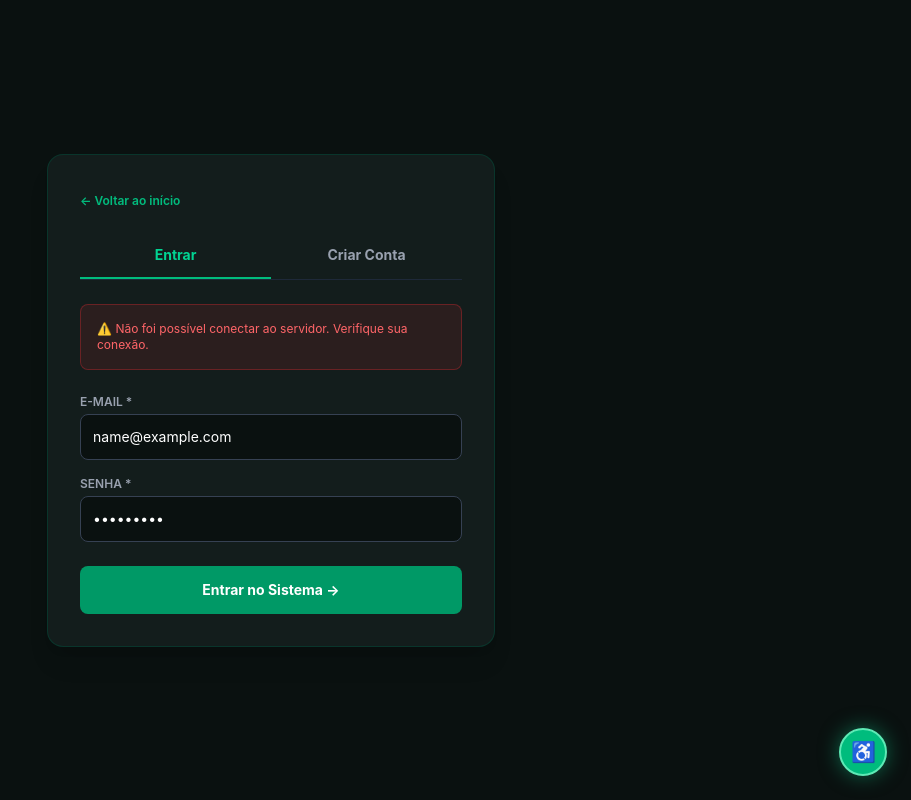
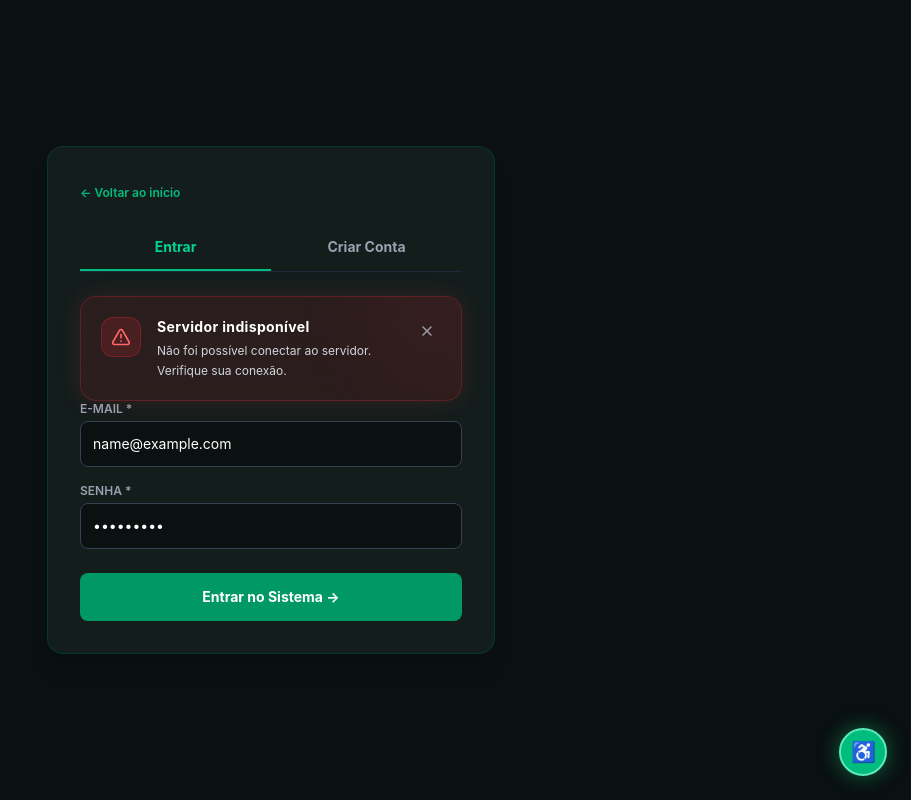
Before and after one commit to Hackathon-UFPA/hackathon_frontend, a Next.js app: page /login in a window 1280 px wide. Both pictures are taken after typing "name@example.com", "Sample123" into the empty fields and a click on the button "Entrar no Sistema →". Shown: the whole page, without its empty margins (369-1280 px from the left). Built offline with nearby package versions, Linux system fonts and the light colour scheme; no server answers.

Commit message:
feat(feedback): adiciona ApiErrorAlert e padroniza erros de API no login e inscricao

```diff
--- a/app/inscricao/page.tsx
+++ b/app/inscricao/page.tsx
@@ -4,7 +4,6 @@ import { useCallback, useEffect, useState } from "react";
 import { useRouter } from "next/navigation";
 import Link from "next/link";
 import {
-  ApiError,
   auth,
   comprovantes,
   convites,
@@ -20,6 +19,8 @@ import {
 } from "@/lib/api";
 import { useSession } from "@/lib/useSession";
 
+import ApiErrorAlert from "@/components/feedback/ApiErrorAlert";
+
 const inp =
   "w-full bg-[#0A1110] border border-gray-700 rounded-lg p-3 text-white focus:border-emerald-500 focus:outline-none text-sm";
 const lbl = "block text-xs uppercase text-gray-400 mb-1 font-semibold";
@@ -28,9 +29,6 @@ const btn =
 const btnGhost =
   "px-4 py-2 bg-white/5 hover:bg-white/10 border border-gray-700 text-xs rounded-lg text-white font-bold cursor-pointer disabled:opacity-50";
 const card = "bg-[#131D1C] p-6 rounded-2xl border border-emerald-900/50 shadow-xl";
-
-const msg = (e: unknown) =>
-  e instanceof ApiError ? e.message : e instanceof Error ? e.message : "Erro inesperado.";
 
 /* ───────── Leitura e aceite do regulamento + termo de consentimento ───────── */
 function TermosBox({
@@ -45,10 +43,13 @@ function TermosBox({
   const [lista, setLista] = useState<Termo[]>([]);
   const [ok, setOk] = useState(false);
   const [busy, setBusy] = useState(false);
-  const [erro, setErro] = useState<string | null>(null);
+  const [erro, setErro] = useState<unknown>(null);
 
   useEffect(() => {
-    termos.vigentes(hackathonId).then(setLista).catch((e) => setErro(msg(e)));
+    termos
+      .vigentes(hackathonId)
+      .then(setLista)
+      .catch((e) => setErro(e));
   }, [hackathonId]);
 
   const confirmar = async () => {
@@ -57,7 +58,7 @@ function TermosBox({
     try {
       await onConfirmar(lista.map((t) => t.id));
     } catch (e) {
-      setErro(msg(e));
+      setErro(e);
     } finally {
       setBusy(false);
     }
@@ -78,7 +79,21 @@ function TermosBox({
           )}
         </details>
       ))}
-      {erro && <p className="text-red-400 text-xs">⚠️ {erro}</p>}
+
+
+      {erro != null && (
+        <ApiErrorAlert
+          erro={erro}
+          onRetry={() =>
+            termos
+              .vigentes(hackathonId)
+              .then(setLista)
+              .catch((e) => setErro(e))
+          }
+          onClose={() => setErro(null)}
+        />
+      )}
+
       {lista.length > 0 && (
         <>
           <label className="flex items-start gap-2 text-xs text-gray-300">
@@ -104,7 +119,7 @@ export default function InscricaoPage() {
   const router = useRouter();
   const { user, pronto } = useSession(["PARTICIPANTE"]);
   const [visao, setVisao] = useState<Visao>({ tipo: "carregando" });
-  const [erro, setErro] = useState<string | null>(null);
+  const [erro, setErro] = useState<unknown>(null);
   const [busy, setBusy] = useState(false);
 
   const [novaEquipe, setNovaEquipe] = useState({ nome: "", descricao: "" });
@@ -129,7 +144,7 @@ export default function InscricaoPage() {
       const [recebidos, comps] = await Promise.all([convites.meus(), comprovantes.meus()]);
       setVisao({ tipo: "sem-equipe", hackathonId: comps[0]?.hackathon_id ?? null, recebidos });
     } catch (e) {
-      setErro(msg(e));
+      setErro(e);
     }
   }, []);
 
@@ -145,7 +160,7 @@ export default function InscricaoPage() {
       await fn();
       await carregar();
     } catch (e) {
-      setErro(msg(e));
+      setErro(e);
     } finally {
       setBusy(false);
     }
@@ -158,7 +173,7 @@ export default function InscricaoPage() {
         // A descrição vira o rascunho da proposta; falha aqui não desfaz a equipe
         await propostas
           .criarRascunho(eq.id, { titulo: novaEquipe.nome.trim(), descricao: novaEquipe.descricao.trim() })
-          .catch(() => {});
+          .catch(() => { });
       }
     });
 
@@ -197,9 +212,13 @@ export default function InscricaoPage() {
 
         <h1 className="text-2xl font-bold text-white">Inscrição da Equipe</h1>
 
-        {erro && (
-          <div className="p-4 bg-red-500/10 border border-red-500/30 rounded-lg text-red-400 text-xs">⚠️ {erro}</div>
-        )}
+        {erro != null && (
+  <ApiErrorAlert
+    erro={erro}
+    onRetry={carregar}
+    onClose={() => setErro(null)}
+  />
+)}
 
         {visao.tipo === "carregando" && !erro && (
           <p className="text-emerald-400 text-sm font-mono animate-pulse">Carregando...</p>
--- a/app/login/page.tsx
+++ b/app/login/page.tsx
@@ -1,5 +1,5 @@
 "use client";
-
+import ApiErrorAlert from "@/components/feedback/ApiErrorAlert";
 import { useState } from "react";
 import { useRouter } from "next/navigation";
 import Link from "next/link";
@@ -71,8 +71,11 @@ export default function AuthPage() {
       const t = await auth.login(login.email.toLowerCase().trim(), login.senha);
       router.push(destinoPorPapel(t.usuario.papel));
     } catch (err) {
-      tratar(err);
-    } finally {
+  console.log("Erro capturado no login:", err);
+  console.log("É ApiError?", err instanceof ApiError);
+  console.log("É Error?", err instanceof Error);
+  tratar(err);
+} finally {
       setLoading(false);
     }
   };
@@ -110,8 +113,7 @@ export default function AuthPage() {
   };
 
   const abaCls = (a: string) =>
-    `flex-1 py-3 text-sm font-bold transition-all border-b-2 cursor-pointer ${
-      aba === a ? "border-emerald-500 text-emerald-400" : "border-transparent text-gray-400"
+    `flex-1 py-3 text-sm font-bold transition-all border-b-2 cursor-pointer ${aba === a ? "border-emerald-500 text-emerald-400" : "border-transparent text-gray-400"
     }`;
 
   return (
@@ -136,7 +138,10 @@ export default function AuthPage() {
           </div>
         )}
         {erro && (
-          <div className="mb-6 p-4 bg-red-500/10 border border-red-500/30 rounded-lg text-red-400 text-xs">⚠️ {erro}</div>
+          <ApiErrorAlert
+            erro={erro}
+            onClose={() => setErro(null)}
+          />
         )}
 
         {aba === "login" ? (
--- /dev/null
+++ b/components/feedback/ApiErrorAlert.tsx
@@ -0,0 +1,90 @@
+"use client";
+
+import { AlertTriangle, RotateCcw, X } from "lucide-react";
+import { ApiError } from "@/lib/api";
+
+type ApiErrorAlertProps = {
+  erro: unknown;
+  onRetry?: () => void;
+  onClose?: () => void;
+};
+
+export default function ApiErrorAlert({
+  erro,
+  onRetry,
+  onClose,
+}: ApiErrorAlertProps) {
+  const isApiError = erro instanceof ApiError;
+  const status = isApiError ? erro.status : undefined;
+
+  const mensagem =
+    typeof erro === "string"
+      ? erro
+      : erro instanceof Error
+      ? erro.message
+      : "Erro inesperado. Tente novamente.";
+
+  const semConexao =
+    status === 0 ||
+    mensagem.toLowerCase().includes("não foi possível conectar");
+
+  const titulo = semConexao
+    ? "Servidor indisponível"
+    : status === 401
+    ? "Sessão expirada"
+    : status === 403
+    ? "Acesso negado"
+    : status === 422
+    ? "Dados inválidos"
+    : status === 429
+    ? "Muitas tentativas"
+    : "Erro na solicitação";
+
+  return (
+    <div
+      role="alert"
+      aria-live="assertive"
+      className="relative overflow-hidden rounded-2xl border border-red-500/25 bg-red-500/10 p-5 backdrop-blur-xl shadow-[0_0_25px_rgba(239,68,68,0.15)]"
+    >
+      <div className="absolute -top-10 -right-10 h-28 w-28 rounded-full bg-red-500/15 blur-3xl" />
+
+      <div className="relative flex items-start gap-4">
+        <div className="flex h-10 w-10 shrink-0 items-center justify-center rounded-xl border border-red-500/25 bg-red-500/15 text-red-400">
+          <AlertTriangle className="h-5 w-5" />
+        </div>
+
+        <div className="min-w-0 flex-1">
+          <h3 className="text-sm font-bold tracking-wide text-white">
+            {titulo}
+          </h3>
+
+          <p className="mt-1 text-xs leading-relaxed text-gray-300">
+            {mensagem}
+          </p>
+
+          {onRetry && (
+            <button
+              type="button"
+              onClick={onRetry}
+              className="mt-4 inline-flex items-center gap-2 rounded-lg border border-red-500/30 bg-red-500/15 px-4 py-2 text-xs font-bold text-white transition-all hover:bg-red-500/25 hover:shadow-[0_0_15px_rgba(239,68,68,0.25)]"
+            >
+              <RotateCcw className="h-3.5 w-3.5" />
+              Tentar novamente
+            </button>
+          )}
+        </div>
+
+        {onClose && (
+          <button
+            type="button"
+            onClick={onClose}
+            aria-label="Fechar mensagem de erro"
+            className="rounded-lg p-1.5 text-gray-400 transition-colors hover:bg-white/5 hover:text-white"
+          >
+            <X className="h-4 w-4" />
+          </button>
+        )}
+      </div>
+    </div>
+  );
+}
--- a/lib/api.ts
+++ b/lib/api.ts
@@ -362,8 +362,11 @@ function toApiError(res: Response, data: unknown): ApiError {
     typeof detail === "string"
       ? detail
       : res.status === 429
-      ? "Conta bloqueada, tente novamente mais tarde."
-      : "Erro inesperado. Tente novamente.";
+        ? "Conta bloqueada, tente novamente mais tarde."
+        : res.status === 500 && data === null
+          ? "Não foi possível conectar ao servidor. Verifique sua conexão."
+          : "Erro inesperado. Tente novamente.";
+
   return new ApiError(res.status, message, {}, retryAfter);
 }
 
--- a/package.json
+++ b/package.json
@@ -9,6 +9,7 @@
     "lint": "eslint"
   },
   "dependencies": {
+    "lucide-react": "^1.66.0",
     "next": "16.4.2",
     "react": "19.3.0",
     "react-dom": "19.3.0"
```
Also changed, not shown: 1 other file (tests, documents, lock files or other folders).
